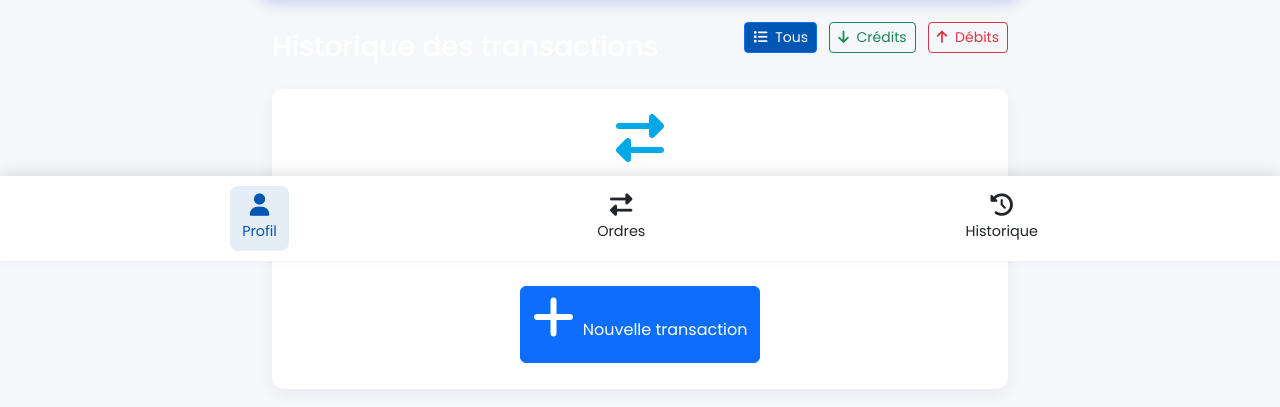
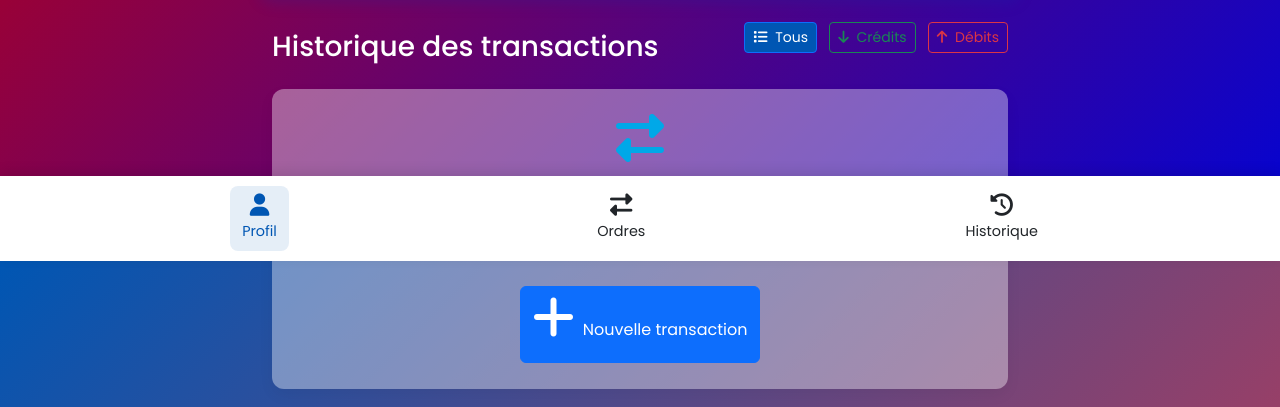
Before and after one commit to Hop-Syder/bittrust, a plain HTML site: page fr-profil-BC_0725BIT34TRUST549CAPITAL120947.html in a window 1280 px wide. Shown: the part 539-946 px from the top of the page. Drawn offline with nearby package versions, Linux system fonts and the light colour scheme; no server answers.

Commit message:
modified:   fr-profil-BC_0725BIT34TRUST549CAPITAL120947.html

```diff
--- a/fr-profil-BC_0725BIT34TRUST549CAPITAL120947.html
+++ b/fr-profil-BC_0725BIT34TRUST549CAPITAL120947.html
@@ -192,6 +192,60 @@
             }
         }
     </style>
+    <style>
+        /* Ajoutez ce code dans la balise <style> de votre document */
+
+        body {
+            background: linear-gradient(135deg,
+                    rgba(0, 86, 179, 0.1) 0%,
+                    /* Bleu très léger */
+                    rgba(220, 53, 69, 0.1) 100%
+                    /* Rouge très léger */
+                ), white;
+            background-attachment: fixed;
+            background-size: cover;
+        }
+
+        /* Pour renforcer l'effet de mélange */
+        body::before {
+            content: "";
+            position: fixed;
+            top: 0;
+            left: 0;
+            right: 0;
+            bottom: 0;
+            background: linear-gradient(135deg,
+                    rgb(206, 0, 0) 0%,
+                    /* Bleu transparent */
+                    rgb(0, 4, 214) 100%
+                    /* Rouge transparent */
+                );
+            z-index: -1;
+            pointer-events: none;
+        }
+
+        /* Assurez-vous que les cartes restent bien visibles */
+        .profile-card,
+        .transactions-container,
+        .balance-card {
+            background-color: rgba(255, 255, 255, 0.377);
+            /* Blanc légèrement transparent */
+            backdrop-filter: blur(5px);
+            /* Effet de flou pour mieux faire ressortir */
+        }
+
+        /* Version plus prononcée si vous voulez des couleurs plus visibles */
+
+        body {
+            background: linear-gradient(135deg,
+                    #0056b3 0%,
+                    /* Bleu BitTrust */
+                    #dc3545 100%
+                    /* Rouge Bootstrap */
+                );
+            background-attachment: fixed;
+        }
+    </style>
 </head>
 
 <body>
```
